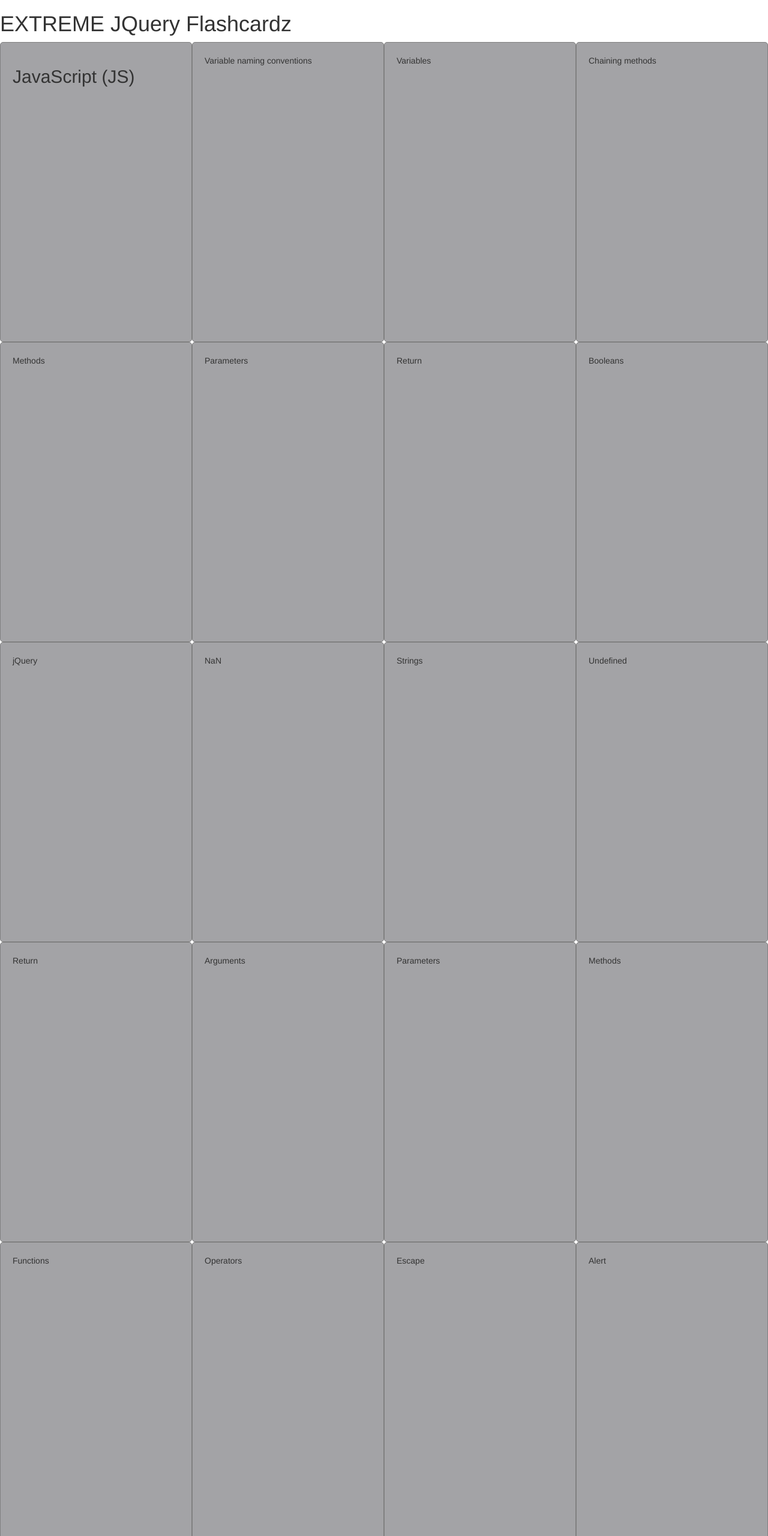
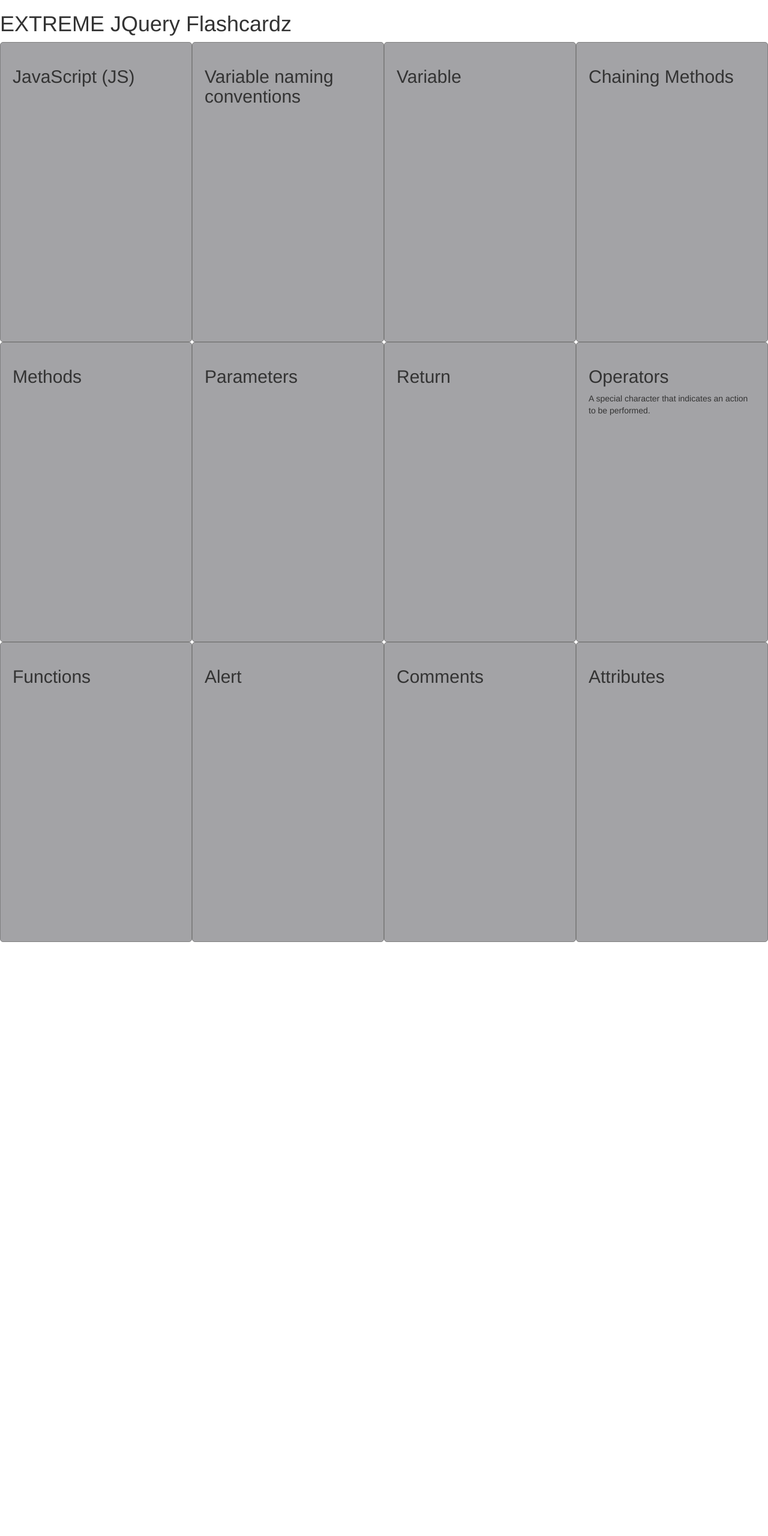
Before and after one commit to keidsvik/jquery-flashcards, a plain HTML site: page index.html in a window 1280 px wide. Shown: the top 2560 px of the page at 60% size. After the commit the page ends 1570 px from the top, so only its background shows below. Drawn offline with Linux system fonts and the light colour scheme.

Commit message:
add class and id card element to function w the JQuery.

```diff
--- a/index.html
+++ b/index.html
@@ -13,30 +13,59 @@
   <h1>EXTREME JQuery Flashcardz</h1>
   <div class="card-cont">
   <div class="card">
-    <h2 class="concept"> JavaScript (JS)</h2>
-    <p class="description"> Lorem ipsum, dolor sit amet consectetur adipisicing elit. Quidem, quas, delectus aperiam perferendis, praesentium vero incidunt cum sunt tenetur repellendus pariatur temporibus odio! Qui, alias? Esse exercitationem quis reiciendis aliquam.</p>
+    <h2 id="1" class="concept"> JavaScript (JS)</h2>
+    <p class='description' id="description1"> An object-oriented computer programming language commonly used to create interactive effects within web browsers.</p>
   </div>
-  <div class="card">Variable naming conventions</div>
-  <div class="card">Variables</div>
-  <div class="card">Chaining methods</div>
-  <div class="card">Methods</div>
-  <div class="card">Parameters</div>
-  <div class="card">Return</div>
-  <div class="card">Booleans</div>
-  <div class="card">jQuery</div>
-  <div class="card">NaN</div>
-  <div class="card">Strings</div>
-  <div class="card">Undefined</div>
-  <div class="card">Return</div>
-  <div class="card">Arguments</div>
-  <div class="card">Parameters</div>
-  <div class="card">Methods</div>
-  <div class="card">Functions</div>
-  <div class="card">Operators</div>
-  <div class="card">Escape</div>
-  <div class="card">Alert</div>
-  <div class="card">Comments</div>
-  <div class="card">Attributes</div>
+  <div class="card">
+    <h2 id="2" class="concept"> Variable naming conventions</h2>
+    <p class='description' id="description2"> In JavaScript we use camelCase! We keep words together and make everyword that not the first word capitalized: <em>kindaLikeThis</em> </p>
+  </div>
+  <div class="card">
+    <h2 id="3" class="concept">Variable</h2>
+    <p class='description' id="description3">Variables are named values and can store any type of JavaScript value.</p>
+  </div>
+  <div class="card">
+    <h2 id="4" class="concept">Chaining Methods</h2>
+    <p class='description' id="description4">Chaining Methods, also known as Cascading, refers to repeatedly calling one method after another on an object, in one continuous line of code. </p>
+  </div>
+  <div class="card">
+    <h2 id="5" class="concept"> Methods</h2>
+    <p class='description' id="description5">Methods are Functions attached to specific objects like strings! exmaple:
+      <code>
+        var myString = "hi, hello"
+        myString.toUpperCase()
+        // this is a method ^
+      </code>
+    </p>
+  </div>
+  <div class="card">
+    <h2 id="6" class="concept">Parameters</h2>
+    <p class='description' id="description6">Parameters are placeholders for your arguments when you're writing a function </p>
+  </div>
+  <div class="card">
+    <h2 id="7" class="concept">Return</h2>
+    <p class='description' id="description7">This part of the function tells us which value it should give back at completion of the code</p>
+  </div>
+  <div class="card">
+    <h2 id="8" class="concept">Operators</h2>
+    <p id="description8">A special character that indicates an action to be performed.</p>
+  </div>
+  <div class="card">
+    <h2 id="9" class="concept">Functions</h2>
+    <p class='description' id="description9">A repeatable  piece of code that can be used in multiple places</p>
+  </div>
+  <div class="card">
+    <h2 id="10" class="concept">Alert</h2>
+    <p class='description' id="description10">JavaScript Alert. A JavaScript alert is a simple window containing a message. Here is what the code looks like — it's just one line (inside the JavaScript tag): The text inside the parentheses is what is shown in the alert message.</p>
+  </div>
+  <div class="card">
+    <h2 id="11" class="concept">Comments</h2>
+    <p class='description' id="description11">JavaScript comments can be used to explain JavaScript code, and to make it more readable. JavaScript comments can also be used to prevent execution, when testing alternative code.</p>
+  </div>
+  <div class="card">
+    <h2 id="12" class="concept">Attributes</h2>
+    <p class='description' id="description12">Attributes define how a JS property can be accessed and the properties are the values associated with any JS object.</p>
+  </div>
 </div>
 
 </body>
--- a/js/scripts.js
+++ b/js/scripts.js
@@ -1,5 +1,5 @@
 $(document).ready(function() {
-  $(".card").on( "click", ".concept", function(){
-    $(".description").toggle();
+  $(".card").on( "click", ".concept", function(event){
+    $(`#description${event.target.id}`).toggleClass("description");
   })
 });
```
